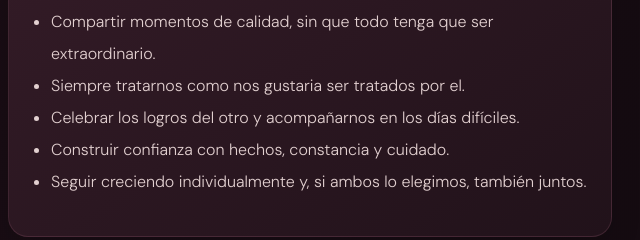
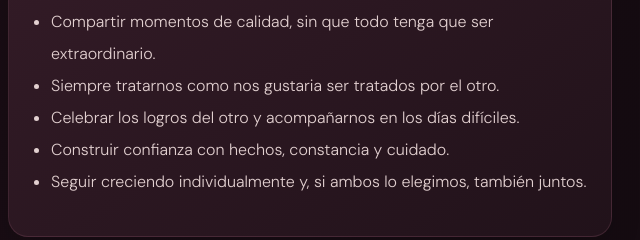
Before and after one commit to martino089810-stack/MesarioNov-2026, a plain HTML site: page index.html in a window 1280 px wide. Shown: the part 6529-6769 px from the top of the page, 330-970 px from the left. Drawn offline with nearby package versions, Linux system fonts and the light colour scheme; a web font is replaced by a local one.

Commit message:
Update index.html

```diff
--- a/index.html
+++ b/index.html
@@ -366,7 +366,7 @@
        Compartir momentos de calidad, sin que todo tenga que ser extraordinario.
       </li>
       <li>
-       Siempre tratarnos como nos gustaria ser tratados por el.
+       Siempre tratarnos como nos gustaria ser tratados por el otro.
       </li>
       <li>
        Celebrar los logros del otro y acompa&ntilde;arnos en los d&iacute;as dif&iacute;ciles.
```
